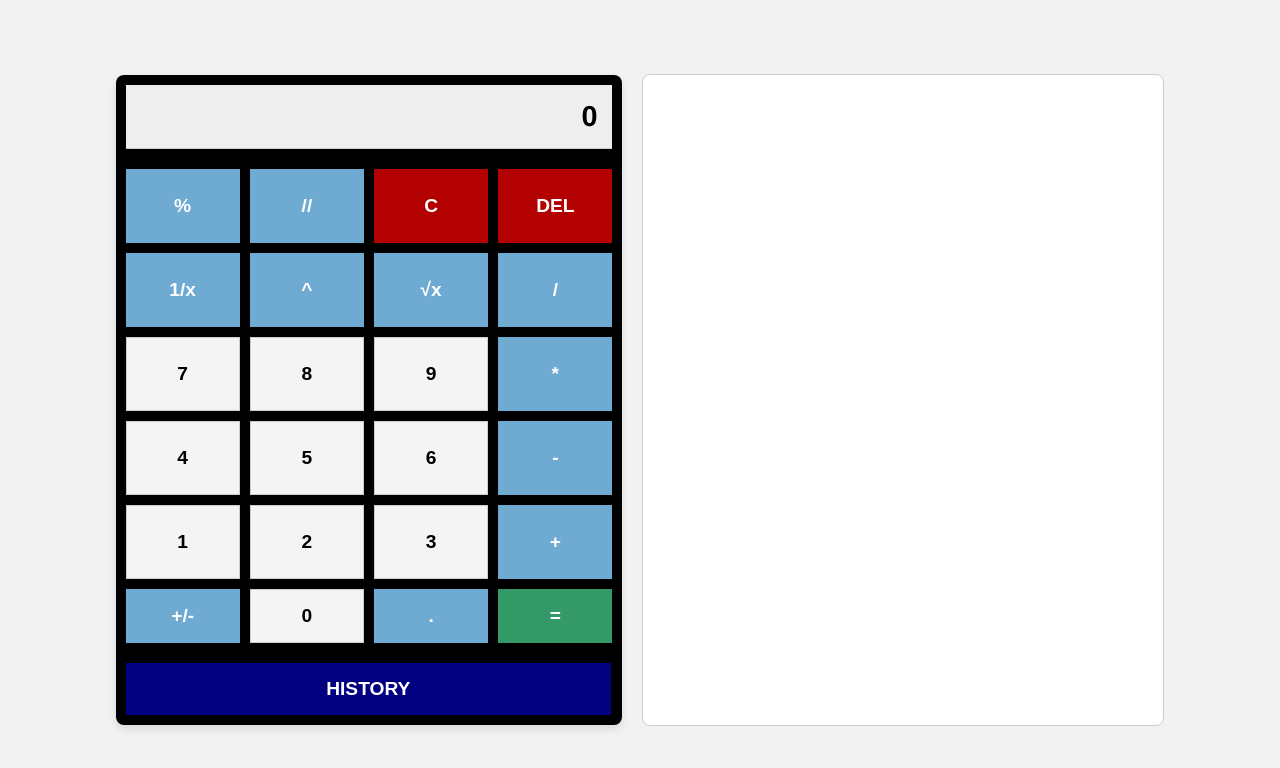
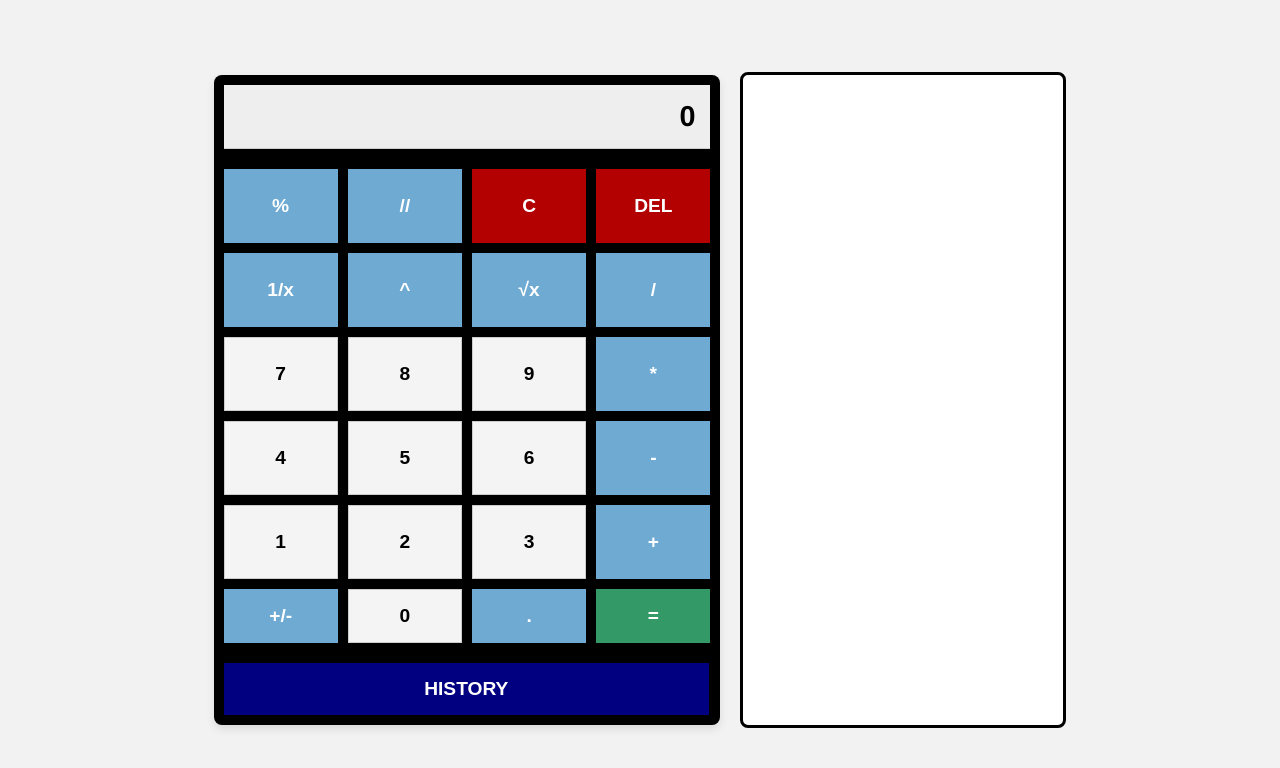
Before and after one commit to abinetha/OccultGurukulProject, a plain HTML site: page index.html in a window 1280 px wide. Both pictures are taken after a click on the button "HISTORY". Drawn offline with Linux system fonts and the light colour scheme.

Commit message:
Update styles.css

```diff
--- a/styles.css
+++ b/styles.css
@@ -21,13 +21,14 @@ body {
 #history-container {
     height: 630px; /* Set a maximum height for the container */
     overflow-y: auto; /* Enable vertical scrollbar when content exceeds the container height */
-    width: 500px;
+    width: 300px;
     background-color: #fff; /* White background color */
     border: 1px solid #ccc; /* Border color */
     border-radius: 8px; /* Border radius */
     padding: 10px;
     text-align: center;
     margin-left: 10px;
+    border: 3px solid black;
 }
 
 #history-container div {
```
